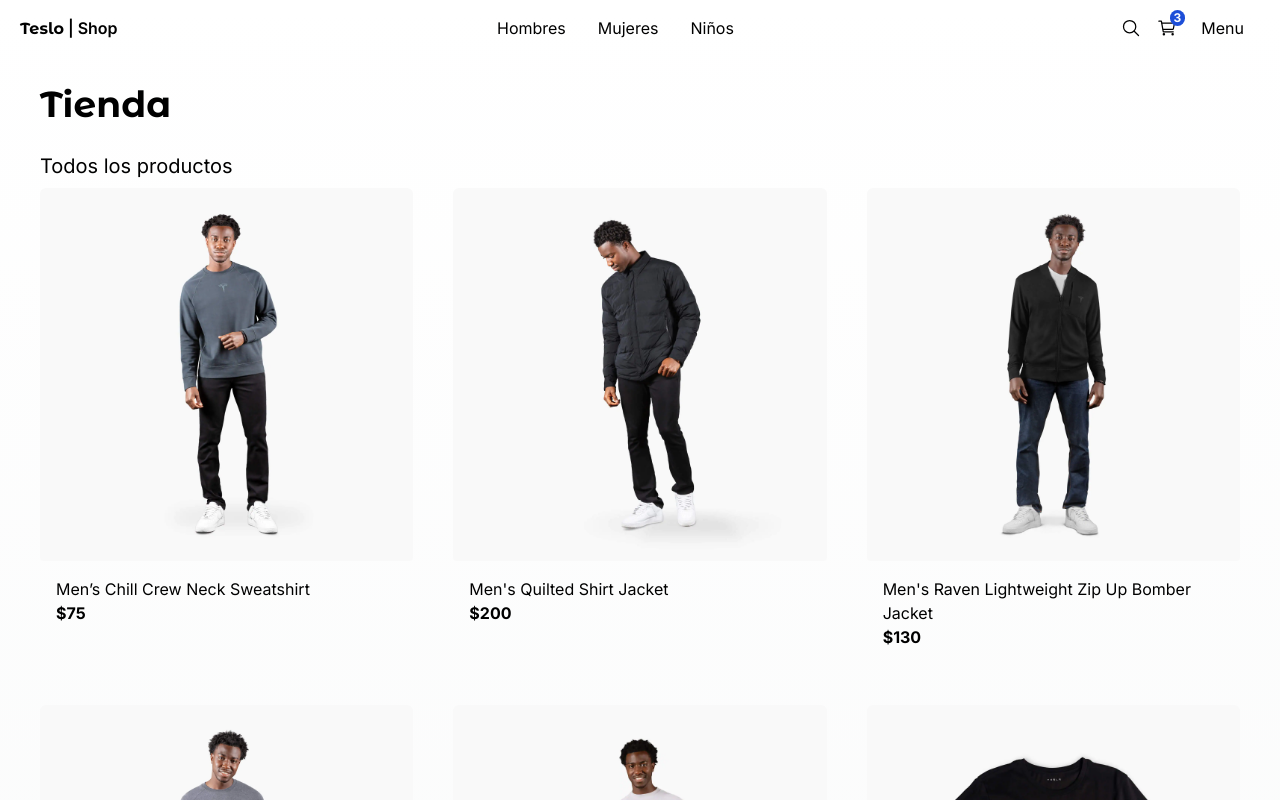
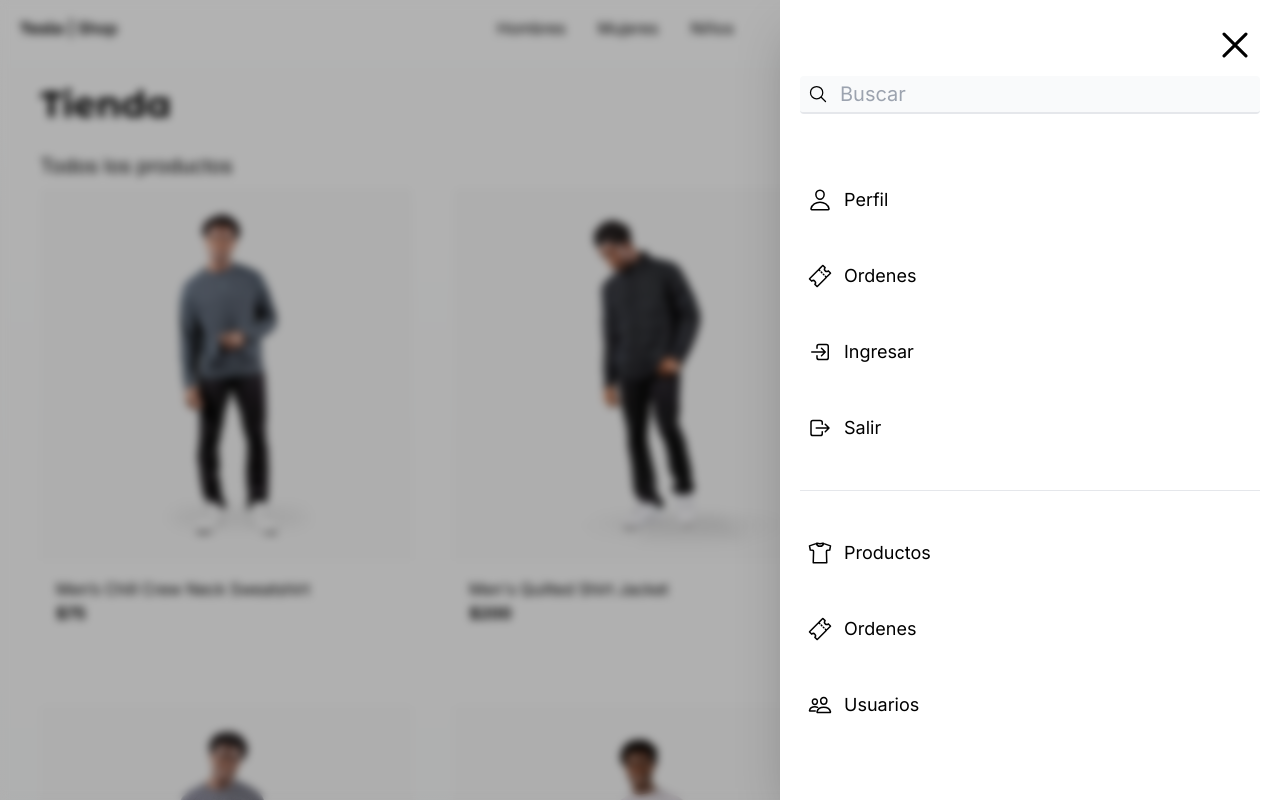
Before and after one commit to Luis-Esquivia/teslo-shop, a Next.js app: page / in a window 1280 px wide. Both pictures are taken after a click on the button "Menu". Shown: the top 800 px of the page. Built offline with nearby package versions, Linux system fonts and the light colour scheme.

Commit message:
feat (general): add lateral menu

```diff
--- a/package.json
+++ b/package.json
@@ -9,10 +9,12 @@
     "lint": "next lint"
   },
   "dependencies": {
+    "clsx": "^2.1.1",
     "next": "14.2.4",
     "react": "^18",
     "react-dom": "^18",
-    "react-icons": "^5.2.1"
+    "react-icons": "^5.2.1",
+    "zustand": "^4.5.4"
   },
   "devDependencies": {
     "@types/node": "^20",
--- a/src/app/(shop)/layout.tsx
+++ b/src/app/(shop)/layout.tsx
@@ -1,4 +1,4 @@
-import TopMenu from "@/components/ui/top-menu/TopMenu";
+import { Sidebar, TopMenu } from "@/components";
 
 export default function shopLayout({children}: {
   children: React.ReactNode;
@@ -7,6 +7,8 @@
     <main className="min-h-screen">
 
       <TopMenu />
+      <Sidebar/>
+
       <div className="px-0 sm:px-10">
         { children }
       </div>
--- a/src/components/index.ts
+++ b/src/components/index.ts
@@ -5,6 +5,7 @@
 
 
 
+export * from './ui/sidebar/Sidebar';
 export * from './ui/top-menu/TopMenu';
 export * from './ui/not-fount/PageNotFound';
 export * from './ui/title/Title';
--- /dev/null
+++ b/src/components/ui/sidebar/Sidebar.tsx
@@ -0,0 +1,133 @@
+'use client'
+
+import clsx from "clsx"
+import Link from "next/link"
+import { useUIStore } from "@/store"
+import { IoCloseOutline, IoLogInOutline, IoLogOutOutline, IoPeopleOutline, IoPersonOutline, IoSearchOutline, IoShirtOutline, IoTicketOutline } from "react-icons/io5"
+
+
+export const Sidebar = () => {
+
+  const isSideMenuOpen = useUIStore( state => state.isSideMenuOpen);
+  const closeMenu = useUIStore( state => state.closeSideMenu);
+
+
+  return (
+    <div>
+
+      {/* Background black */}
+      {
+        isSideMenuOpen && (
+          <div
+            className="fixed top-0 left-0 w-screen h-screen z-10 bg-black opacity-30"
+          />
+        )
+      }
+
+
+      {/* Blur */}
+      {
+        isSideMenuOpen && (
+          <div
+          onClick={ closeMenu }
+          className="fade-in fixed top-0 left-0 w-screen h-screen z-10 backdrop-filter backdrop-blur-sm"
+        />
+        )
+      }
+
+
+      {/* Sidemenu */}
+      <nav className={
+        clsx(
+          "fixed p-5 right-0 top-0 w-[500px] h-screen bg-white z-20 shadow-2xl transform transition-all duration-300",
+          {
+            "translate-x-full":!isSideMenuOpen
+          }
+        )
+      }>
+        <IoCloseOutline
+          size={ 50 }
+          className="absolute top-5 right-5 cursor-pointer"
+          onClick={ () => closeMenu() }
+        />
+
+        {/* Input */}
+        <div className="relative mt-14">
+          <IoSearchOutline
+            size={ 20 }
+            className="absolute top-2 left-2"
+          />
+          <input
+            type="text"
+            placeholder="Buscar"
+            className="w-full bg-gray-50 rounded pl-10 py-1 pr-10 border-b-2 text-xl boder-gray-200 focus:outline-none focus:border-blue-500"
+          />
+        </div>
+
+        {/* Menu */}
+        <div className="mt-8 overflow-auto scroll-smooth h-[calc(100vh-150px)]">
+          <Link
+            href="/"
+            className="flex items-center mt-8 p-2 hover:bg-gray-100 rounded transition-all"
+          >
+          <IoPersonOutline size={ 24 }/>
+          <span className="ml-3 text-lg">Perfil</span>
+          </Link>
+
+          <Link
+            href="/"
+            className="flex items-center mt-8 p-2 hover:bg-gray-100 rounded transition-all"
+          >
+          <IoTicketOutline size={ 24 }/>
+          <span className="ml-3 text-lg">Ordenes</span>
+          </Link>
+
+
+          <Link
+            href="/"
+            className="flex items-center mt-8 p-2 hover:bg-gray-100 rounded transition-all"
+          >
+          <IoLogInOutline size={ 24 }/>
+          <span className="ml-3 text-lg">Ingresar</span>
+          </Link>
+
+          <Link
+            href="/"
+            className="flex items-center mt-8 p-2 hover:bg-gray-100 rounded transition-all"
+          >
+          <IoLogOutOutline size={ 24 }/>
+          <span className="ml-3 text-lg">Salir</span>
+          </Link>
+
+          {/* Line Separator */}
+          <div className="w-full h-px bg-gray-200 my-10"/>
+
+          <Link
+            href="/"
+            className="flex items-center mt-8 p-2 hover:bg-gray-100 rounded transition-all"
+          >
+          <IoShirtOutline size={ 24 }/>
+          <span className="ml-3 text-lg">Productos</span>
+          </Link>
+
+          <Link
+            href="/"
+            className="flex items-center mt-8 p-2 hover:bg-gray-100 rounded transition-all"
+          >
+          <IoTicketOutline size={ 24 }/>
+          <span className="ml-3 text-lg">Ordenes</span>
+          </Link>
+
+          <Link
+            href="/"
+            className="flex items-center mt-8 p-2 hover:bg-gray-100 rounded transition-all"
+          >
+          <IoPeopleOutline size={ 24 }/>
+          <span className="ml-3 text-lg">Usuarios</span>
+          </Link>
+        </div>
+      </nav>
+
+    </div>
+  )
+}
--- a/src/components/ui/top-menu/TopMenu.tsx
+++ b/src/components/ui/top-menu/TopMenu.tsx
@@ -1,9 +1,16 @@
+'use client';
+
+import Link from "next/link";
 import { titleFont } from "@/config/fonts";
-import Link from "next/link";
+import { useUIStore } from "@/store";
 import { IoSearchOutline, IoCartOutline } from 'react-icons/io5';
 
 
-const TopMenu = () => {
+export const TopMenu = () => {
+
+  const openSideMenu = useUIStore( state => state.openSideMenu);
+
+
   return (
     <nav className="flex px-5 justify-between items-center w-full">
 
@@ -39,6 +46,7 @@
         </Link>
 
         <button
+          onClick={ openSideMenu }
           className="m-2 p-2 rounded-md transition-all hover:bg-gray-100">
           Menu
         </button>
@@ -47,5 +55,3 @@
     </nav>
   );
 }
-
-export default TopMenu;
--- /dev/null
+++ b/src/store/index.ts
@@ -0,0 +1,4 @@
+
+
+
+export * from './ui/ui-store';
--- /dev/null
+++ b/src/store/ui/ui-store.ts
@@ -0,0 +1,15 @@
+import { create } from 'zustand'
+
+interface State {
+  isSideMenuOpen: boolean;
+
+  openSideMenu: () => void;
+  closeSideMenu: () => void;
+}
+
+export const useUIStore = create<State>()((set) => ({
+  isSideMenuOpen: false,
+
+  openSideMenu: () => set({ isSideMenuOpen: true }),
+  closeSideMenu: () => set({ isSideMenuOpen: false }),
+}))
```
Also changed, not shown: 1 other file (tests, documents, lock files or other folders).
